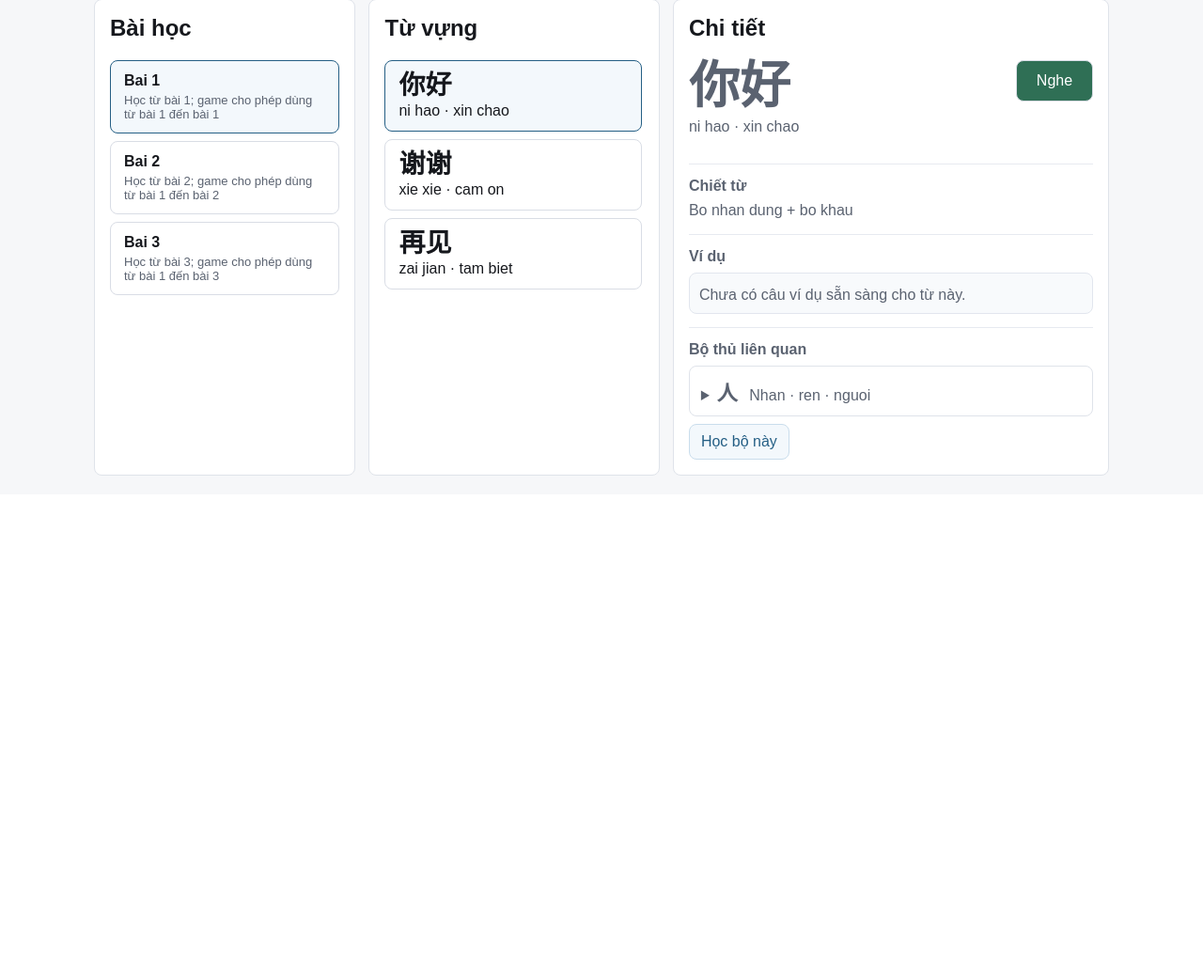
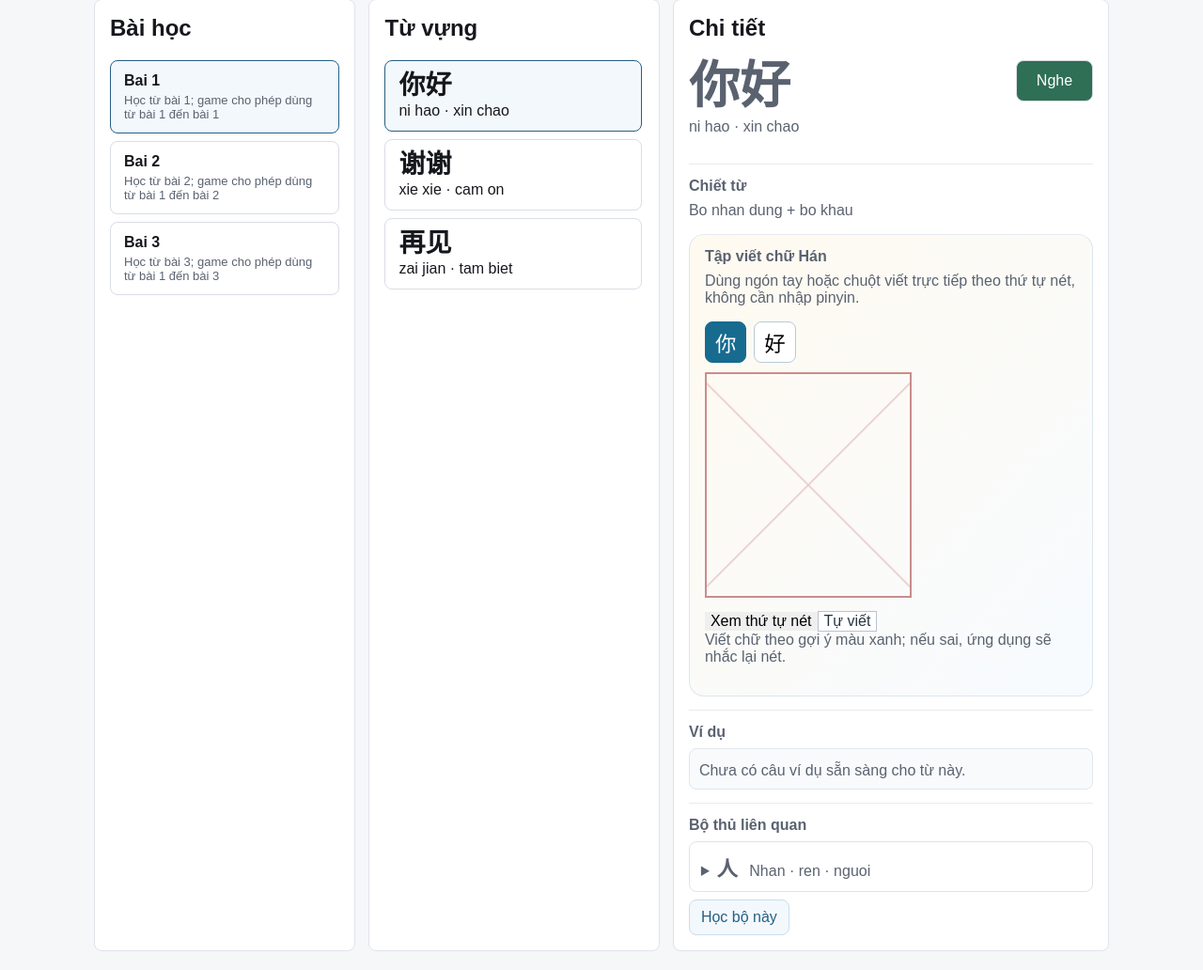
Before and after one commit to phanhuy871-tech/chinese-learning-app, a FastAPI app: page / in a window 1280 px wide. Shown: the part 488-1520 px from the top of the page at 94% size. Before the commit the page ends 994 px from the top, so only its background shows below. Run offline with FastAPI, Linux system fonts and the light colour scheme; data comes from the database, SQL or seed files in the repository; some libraries are stand-ins or nearby versions.

Commit message:
Add Hanzi handwriting practice to vocabulary

```diff
--- a/app/web/static/css/app.css
+++ b/app/web/static/css/app.css
@@ -1273,6 +1273,12 @@ body[data-active-mode="monolithic"].mono-playing .monolithic-detail-panel { grid
 .evolution-image.modern { font-size:50px; }
 .writer-tools { align-items:start; display:flex; flex-wrap:wrap; gap:16px; }
 .writer-tools > * { min-width:0; }
+.word-writing-section { background: linear-gradient(135deg, #fffaf0, #f7fbff); border:1px solid #dbe7ef; border-radius:16px; padding:16px; }
+.word-writer-tools { gap:14px; }
+.word-writer-tools .rice-grid { flex:0 1 220px; min-width:180px; }
+.character-practice-picker { display:flex; flex-wrap:wrap; gap:8px; margin:10px 0; }
+.practice-char { background:#fff; border:1px solid #b8cbd8; border-radius:8px; font-size:1.4rem; min-width:44px; padding:5px 10px; }
+.practice-char.is-active { background:#176b8f; color:#fff; border-color:#176b8f; }
 .rice-grid { background:linear-gradient(45deg,transparent 49.5%,#e9caca 50%,transparent 50.5%),linear-gradient(-45deg,transparent 49.5%,#e9caca 50%,transparent 50.5%); border:2px solid #c98d8d; height:240px; max-width:100%; width:240px; }
 
 @media (max-width: 620px) {
--- a/app/web/static/js/app.js
+++ b/app/web/static/js/app.js
@@ -828,6 +828,10 @@ function renderWordDetail(card, showAll = false) {
         )
         .join("")
     : `<p class="muted">Chưa tìm thấy bộ thủ liên quan trong tab bộ thủ.</p>`;
+  const practiceChars = [...new Set([...word.hanzi].filter(char => /[\u3400-\u9fff]/.test(char)))];
+  const practicePicker = practiceChars.length > 1
+    ? `<div class="character-practice-picker" role="group" aria-label="Chọn chữ để tập viết">${practiceChars.map((char, index) => `<button type="button" class="practice-char${index === 0 ? " is-active" : ""}" data-practice-char="${escapeHtml(char)}">${escapeHtml(char)}</button>`).join("")}</div>`
+    : "";
 
   detail.innerHTML = `
     <div class="word-detail-head">
@@ -840,6 +844,12 @@ function renderWordDetail(card, showAll = false) {
     <section>
       <h3>Chiết từ</h3>
       <p>${escapeHtml(word.decomposition || "Chưa có dữ liệu chiết từ.")}</p>
+    </section>
+    <section class="word-writing-section">
+      <h3>Tập viết chữ Hán</h3>
+      <p class="muted">Dùng ngón tay hoặc chuột viết trực tiếp theo thứ tự nét, không cần nhập pinyin.</p>
+      ${practicePicker}
+      <div class="writer-tools word-writer-tools"><div id="wordStrokeWriter" class="rice-grid" aria-label="Ô tập viết chữ Hán"></div><div><button id="wordAnimateStroke" type="button">Xem thứ tự nét</button><button id="wordQuizStroke" class="secondary-button" type="button">Tự viết</button><p id="wordStrokeHint">Viết chữ theo gợi ý màu xanh; nếu sai, ứng dụng sẽ nhắc lại nét.</p></div></div>
     </section>
     <section>
       <h3>Ví dụ</h3>
@@ -856,6 +866,22 @@ function renderWordDetail(card, showAll = false) {
     // Nút "Nghe" đọc từ đang xem.
     speakWord(word.hanzi, word.audio_url);
   });
+
+  if (window.HanziWriter && practiceChars.length) {
+    let practiceWriter;
+    const mountWriter = (char) => {
+      const target = document.querySelector("#wordStrokeWriter");
+      target.innerHTML = "";
+      practiceWriter = HanziWriter.create("wordStrokeWriter", char, { width: 220, height: 220, padding: 10, showOutline: true });
+      document.querySelector("#wordAnimateStroke").onclick = () => practiceWriter.animateCharacter();
+      document.querySelector("#wordQuizStroke").onclick = () => practiceWriter.quiz({ showHintAfterMisses: 2 });
+    };
+    mountWriter(practiceChars[0]);
+    detail.querySelectorAll(".practice-char").forEach(button => button.addEventListener("click", () => {
+      detail.querySelectorAll(".practice-char").forEach(item => item.classList.toggle("is-active", item === button));
+      mountWriter(button.dataset.practiceChar);
+    }));
+  }
 
   detail.querySelectorAll(".sentence-sound").forEach((button) => {
     button.addEventListener("click", () => speakWord(button.dataset.speakValue, button.dataset.audioUrl));
```
